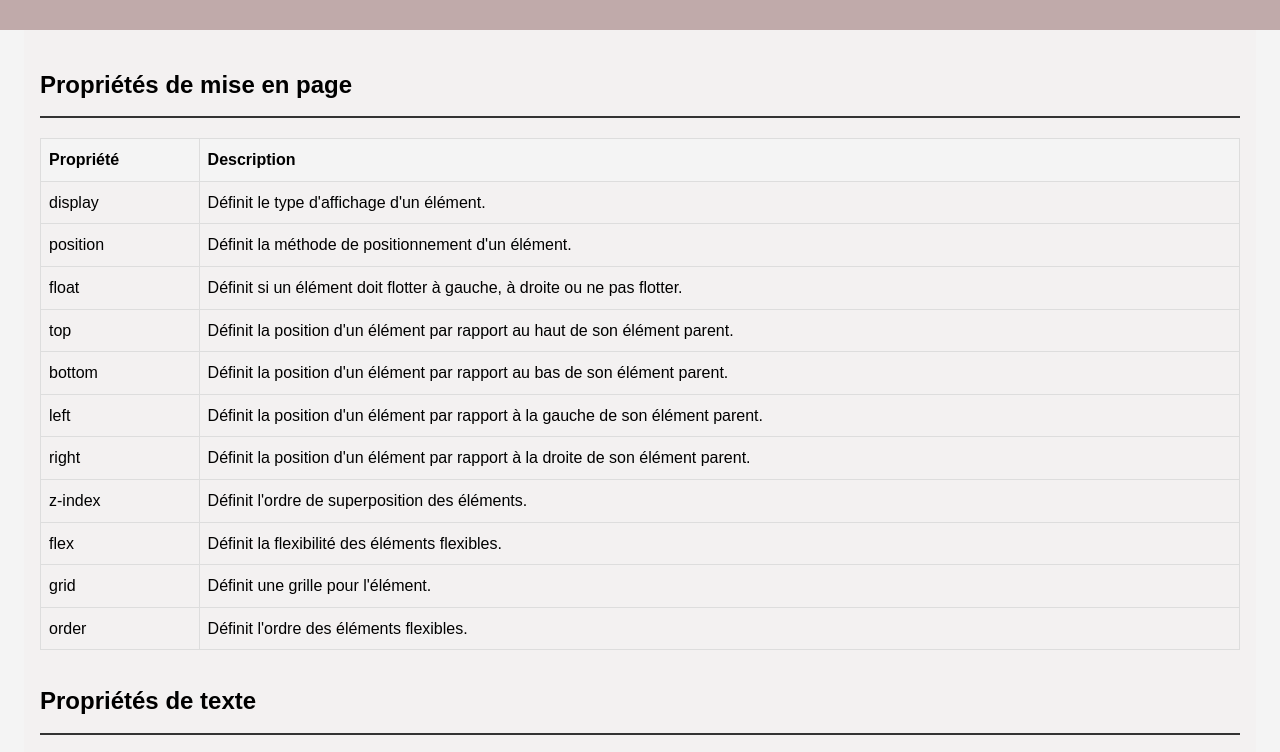
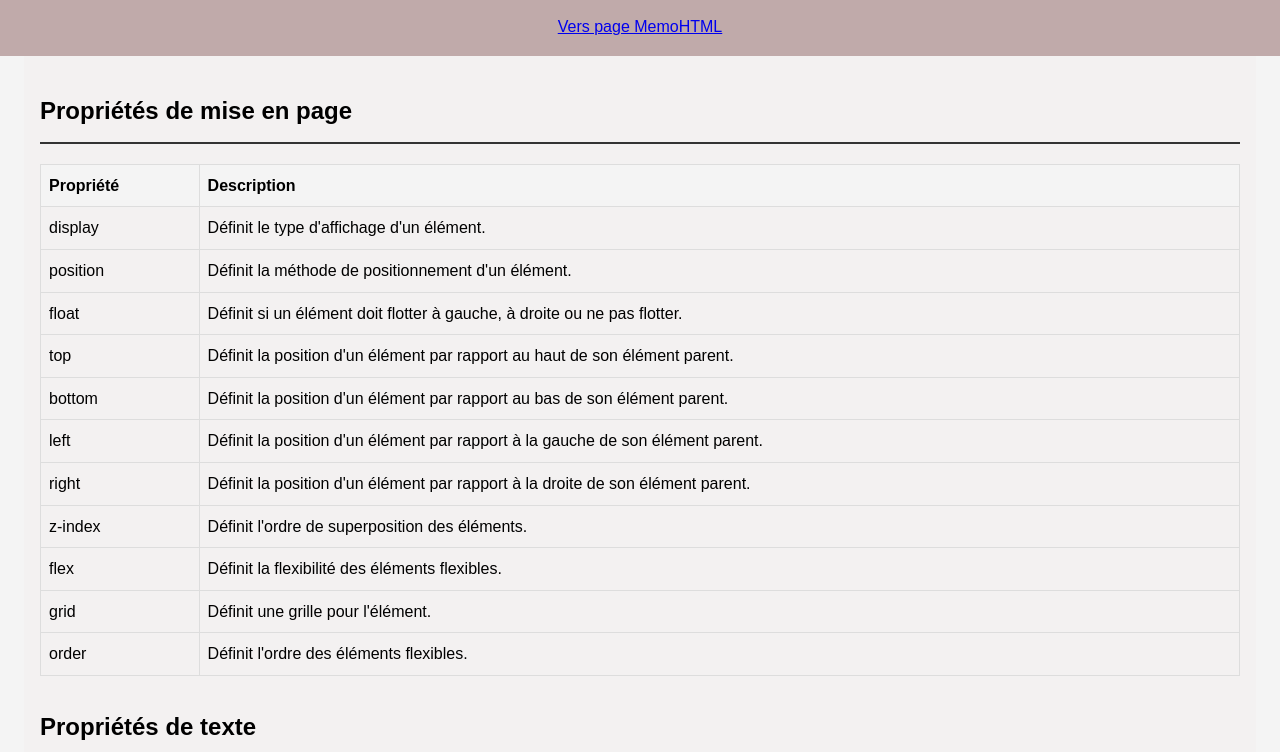
Before and after one commit to MesguenF/MemoHTML-CSS, a plain HTML site: page MemoCSS.html in a window 1280 px wide. Shown: the part 96-848 px from the top of the page. Drawn offline with Linux system fonts and the light colour scheme.

Commit message:
ajout liens de page en page

```diff
--- a/MemoCSS.html
+++ b/MemoCSS.html
@@ -13,6 +13,7 @@
 <body>
     <header>
         <h1>Liste des propriétés CSS3</h1>
+        <a href="MemoHTML.html">Vers page MemoHTML</a>
     </header>
     <main>
         <section>
```
Also changed, not shown: MemoHTML.html (+1 -0 lines).
